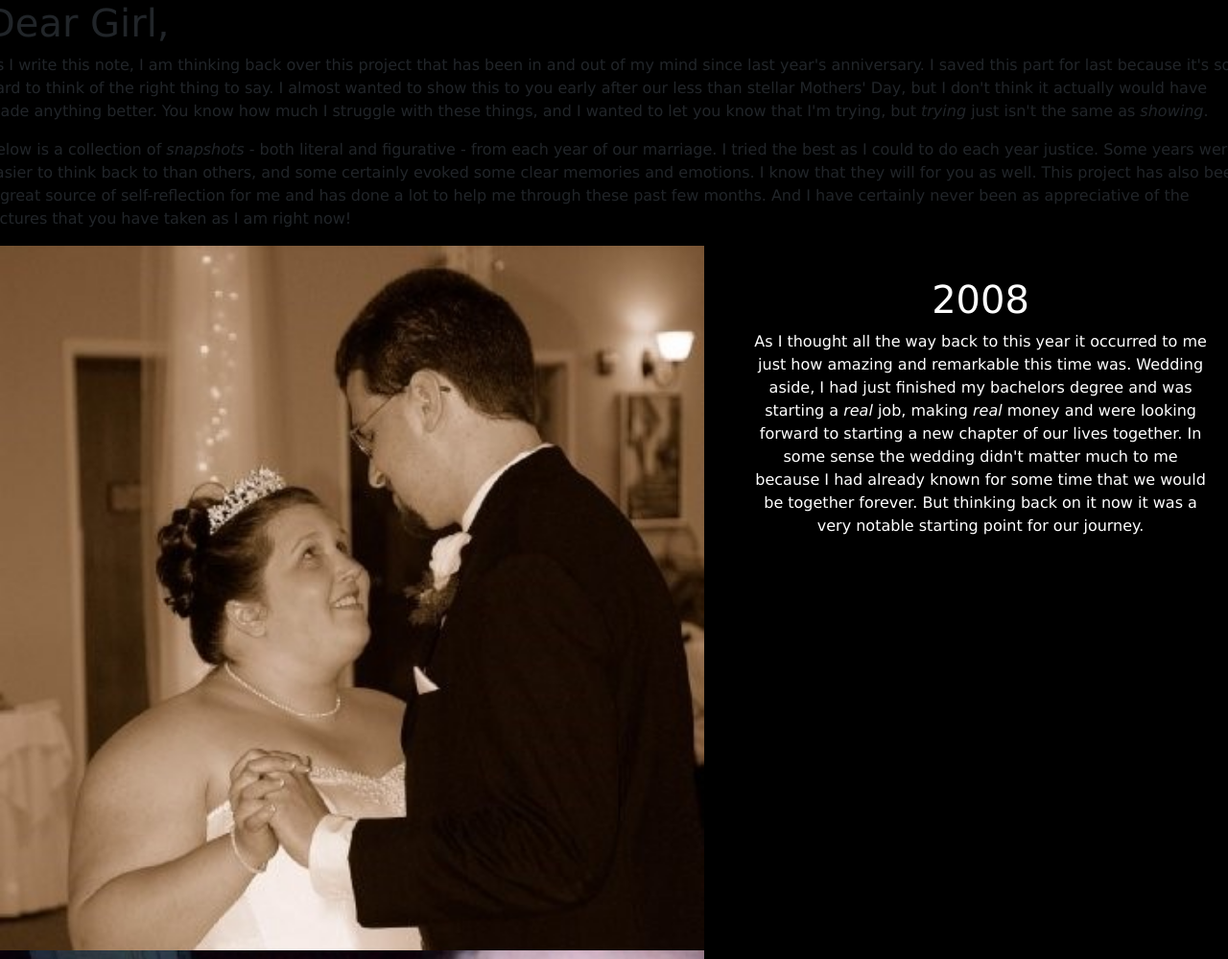
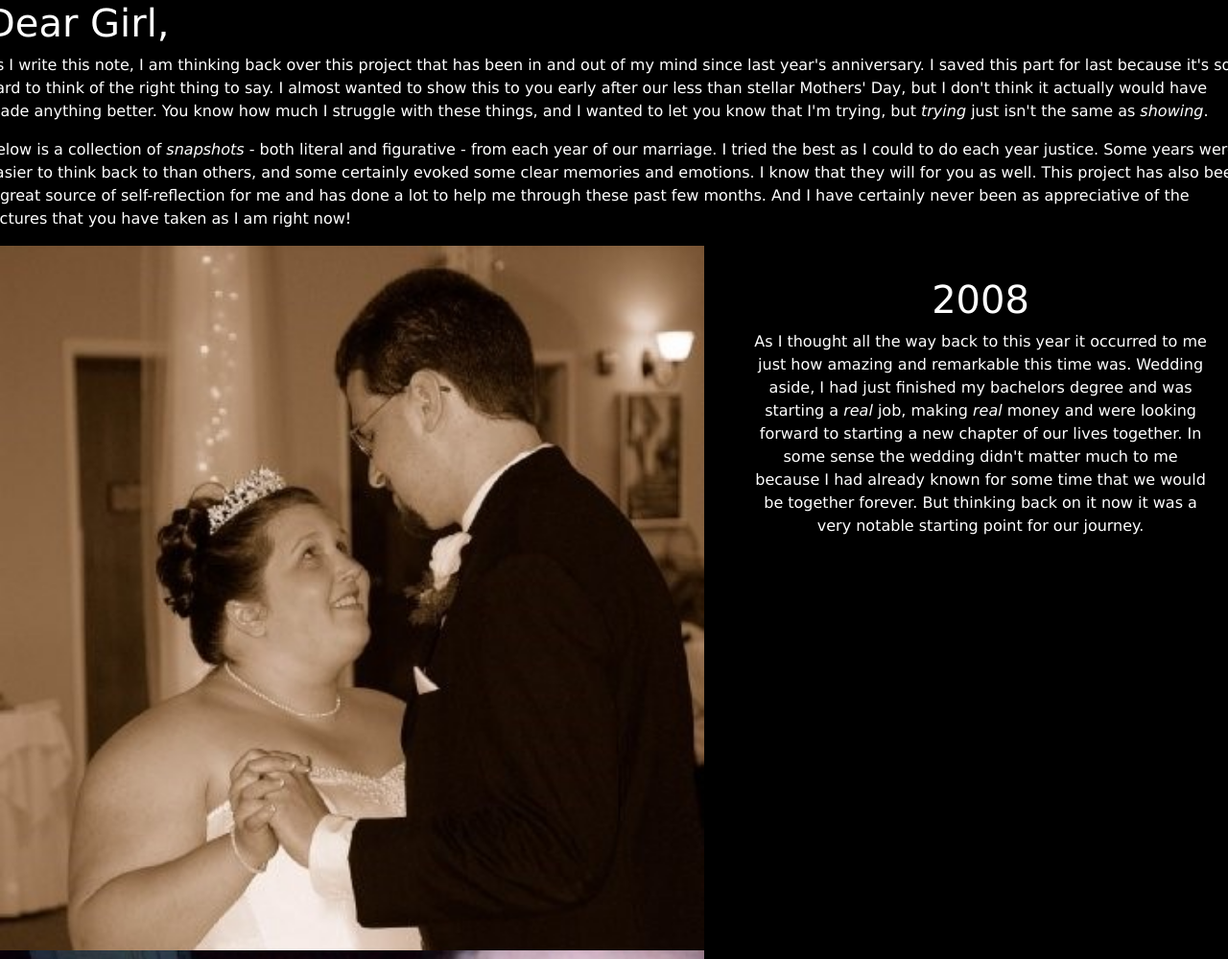
Before and after one commit to zack-hoffmann/ten, a plain HTML site: page index.html in a window 1280 px wide. Shown: the top 999 px of the page at 96% size. Drawn offline with nearby package versions, Linux system fonts and the light colour scheme.

Commit message:
Fixed semantic html and color

```diff
--- a/index.html
+++ b/index.html
@@ -26,22 +26,22 @@
             text-align: center;
         }
 
-        .notes h1 {
+        h1 {
             color: white;
         }
 
-        .notes p {
+        p {
             color: white;
         }
     </style>
 </head>
 <body>
     <div ="container-fluid">
-        <section class="row">
+        <header class="row">
             <h1>Dear Girl,</h1>
             <p>As I write this note, I am thinking back over this project that has been in and out of my mind since last year's anniversary.  I saved this part for last because it's so hard to think of the right thing to say.  I almost wanted to show this to you early after our less than stellar Mothers' Day, but I don't think it actually would have made anything better.  You know how much I struggle with these things, and I wanted to let you know that I'm trying, but <i>trying</i> just isn't the same as <i>showing</i>.</p>
             <p>Below is a collection of <i>snapshots</i> - both literal and figurative - from each year of our marriage.  I tried the best as I could to do each year justice.  Some years were easier to think back to than others, and some certainly evoked some clear memories and emotions.  I know that they will for you as well.  This project has also been a great source of self-reflection for me and has done a lot to help me through these past few months.  And I have certainly never been as appreciative of the pictures that you have taken as I am right now!</p>
-        </section>
+        </header>
         <section class="row" id="2008">
             <div class="splash col-12 col-md-7">
                 <img src="2008.jpg" />
@@ -135,12 +135,12 @@
                 <p>But the truth is that even though so many things are changing and evolving,  we still love each other deeply and nothing will change that.  Although we are being challenged like never before, we are also both stronger than we have ever been.  Just like every year passed, we will come out the other side wiser and more committed to a brighter future.</p>
             </div>
         </section>
-        <section class="row">
+        <footer class="row">
             <h1>And now...</h1>
             <p>At the start of our 11th year of marriage, we have more to look forward to now that ever before.  So let's be realistic about it; Things never work out exactly like we want them to, but things get just a bit better with every step we take.  The key is that we have to take these steps together (and sometimes dragging our boys kicking and screaming behind us).</p>
             <p>So in lieu of a big present or party for our tenth anniversary I hope you will accept this digital momento, and another upcoming weekend of wonderful family memories.</p>
             <p>Sincerely, Boy</p>
-        </section>
+        </footer>
     </div>
 </body>
 </html>
```
